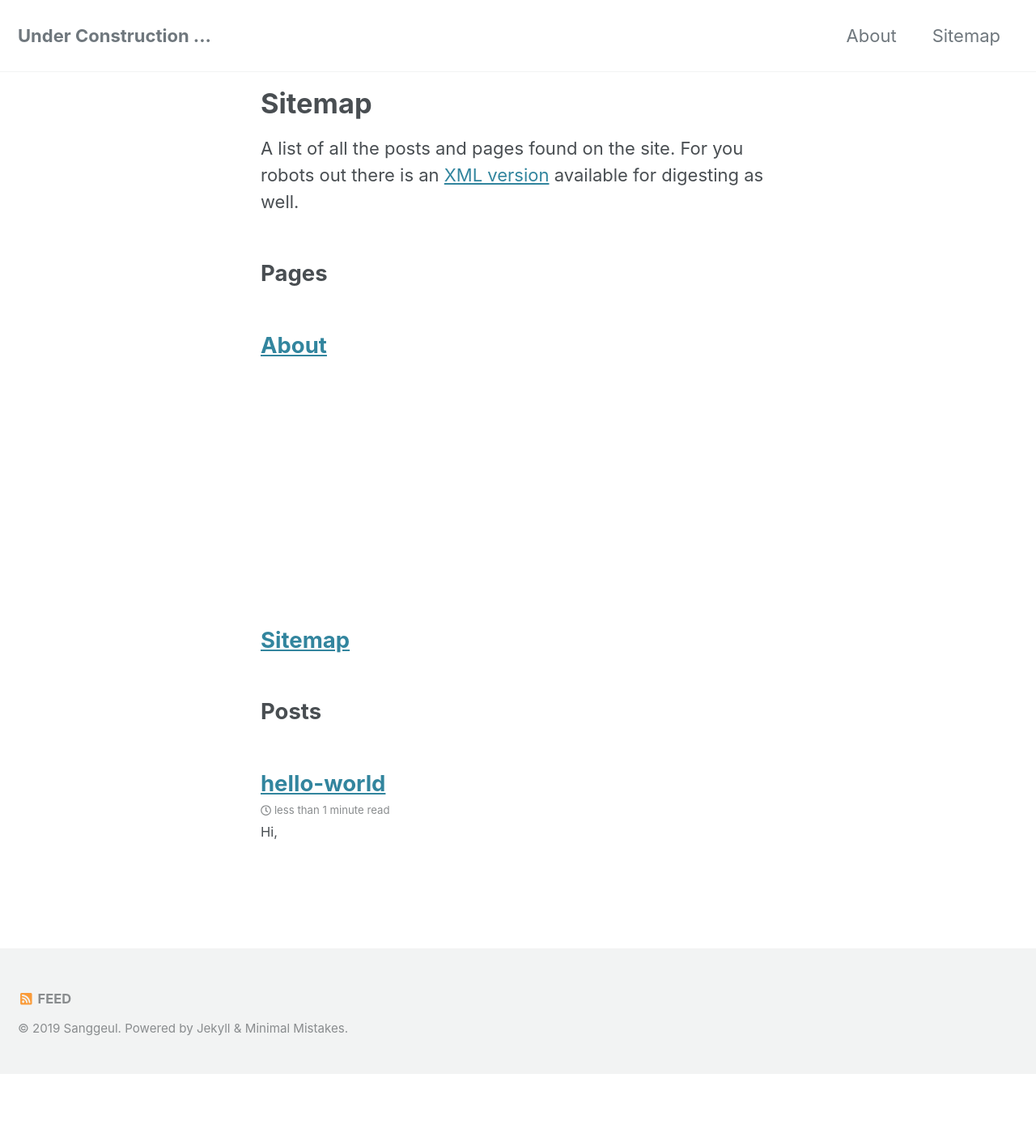
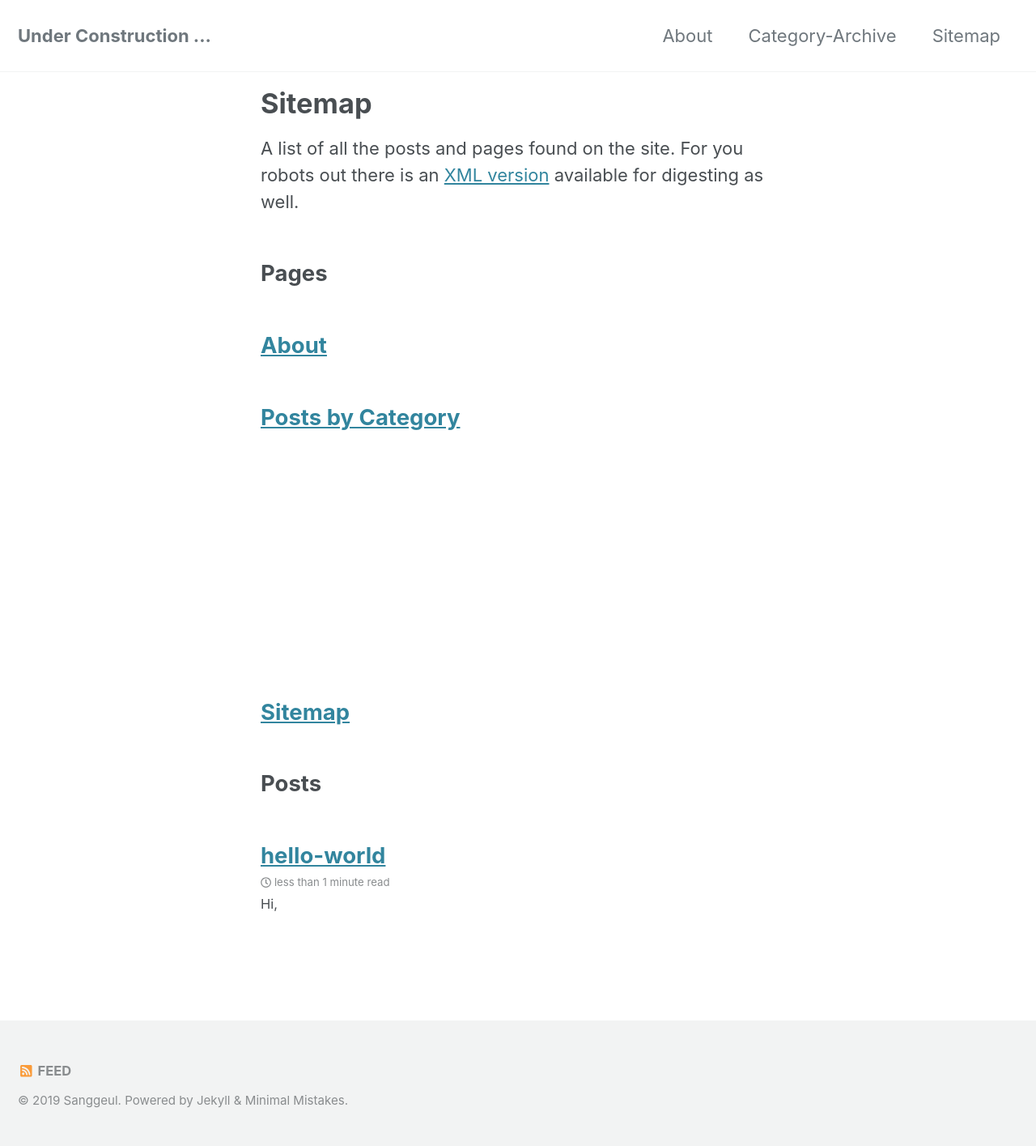
Before and after one commit to sanggeul/sanggeul.github.io, a Jekyll site: the page built from _pages/sitemap.md, in a window 1280 px wide. Shown: the whole page at 81% size. Built offline with Jekyll 4.4.1, drawn with Linux system fonts in a browser that asks for light colours; cached includes are drawn as plain includes; before the commit the page ends 1326 px from its top, so only the background shows below that.

Commit message:
add category page

```diff
--- a/_data/navigation.yml
+++ b/_data/navigation.yml
@@ -2,5 +2,7 @@
 main:
   - title: "About"
     url: /about/
+  - title: "Category-Archive"
+    url: /category-archive/
   - title: "Sitemap"
     url: /sitemap/
--- /dev/null
+++ b/_pages/category-archive.md
@@ -0,0 +1,6 @@
+---
+title: "Posts by Category"
+layout: categories
+permalink: /categories/
+author_profile: true
+---
```
